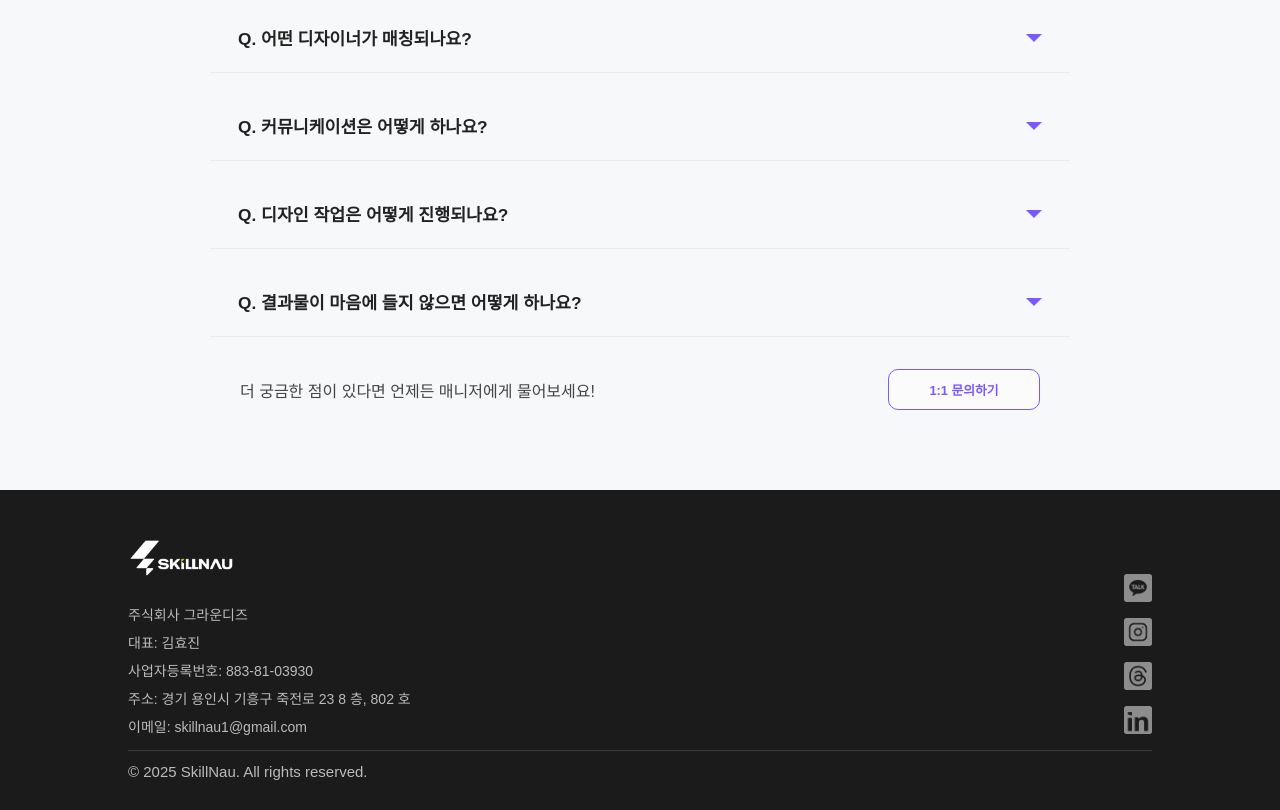
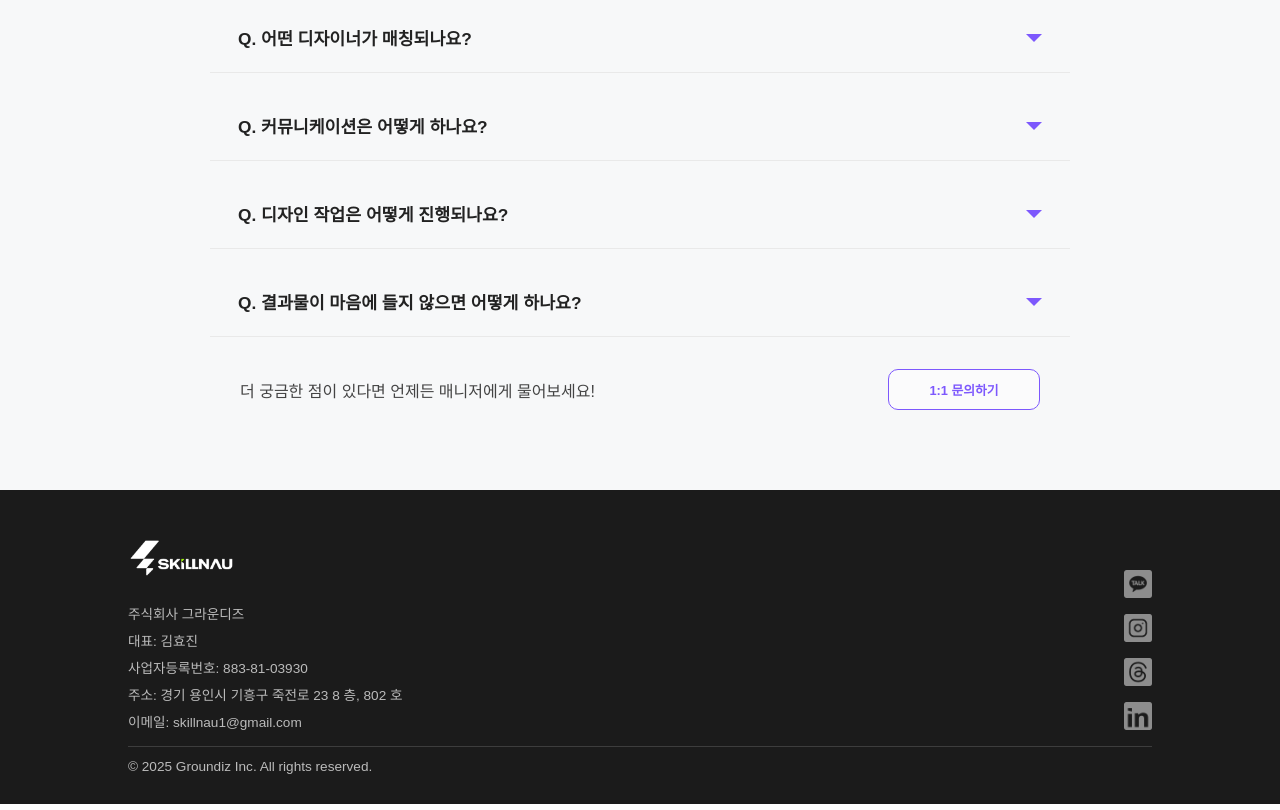
Before and after one commit to entjiny/skillnau-site, a plain HTML site: page index.html in a window 1280 px wide. Shown: the part 6423-7233 px from the top of the page. Drawn offline with Linux system fonts and the light colour scheme; a web font is replaced by a local one.

Commit message:
footer 수정

```diff
--- a/index.html
+++ b/index.html
@@ -830,7 +830,7 @@
   </div>
       <div class="hr-line"></div>
       <div class="footer-text">
-        © 2025 SkillNau. All rights reserved.
+        © 2025 Groundiz Inc. All rights reserved.
       </div>
   </div>
 </footer>
--- a/src/styles/footer.css
+++ b/src/styles/footer.css
@@ -69,7 +69,7 @@
 
 .footer-info {
   color: #bbb;
-  font-size: 14px;
+  font-size: 0.85rem;
   line-height: 1;
   margin-top: 4px;
   white-space: pre-line;
@@ -105,7 +105,7 @@
 
 .footer-text {
   color: #bbb;
-  font-size: 15px;
+  font-size: 0.85rem;
   text-align: left;        /* ← 좌측 정렬 */
 }
 
```
